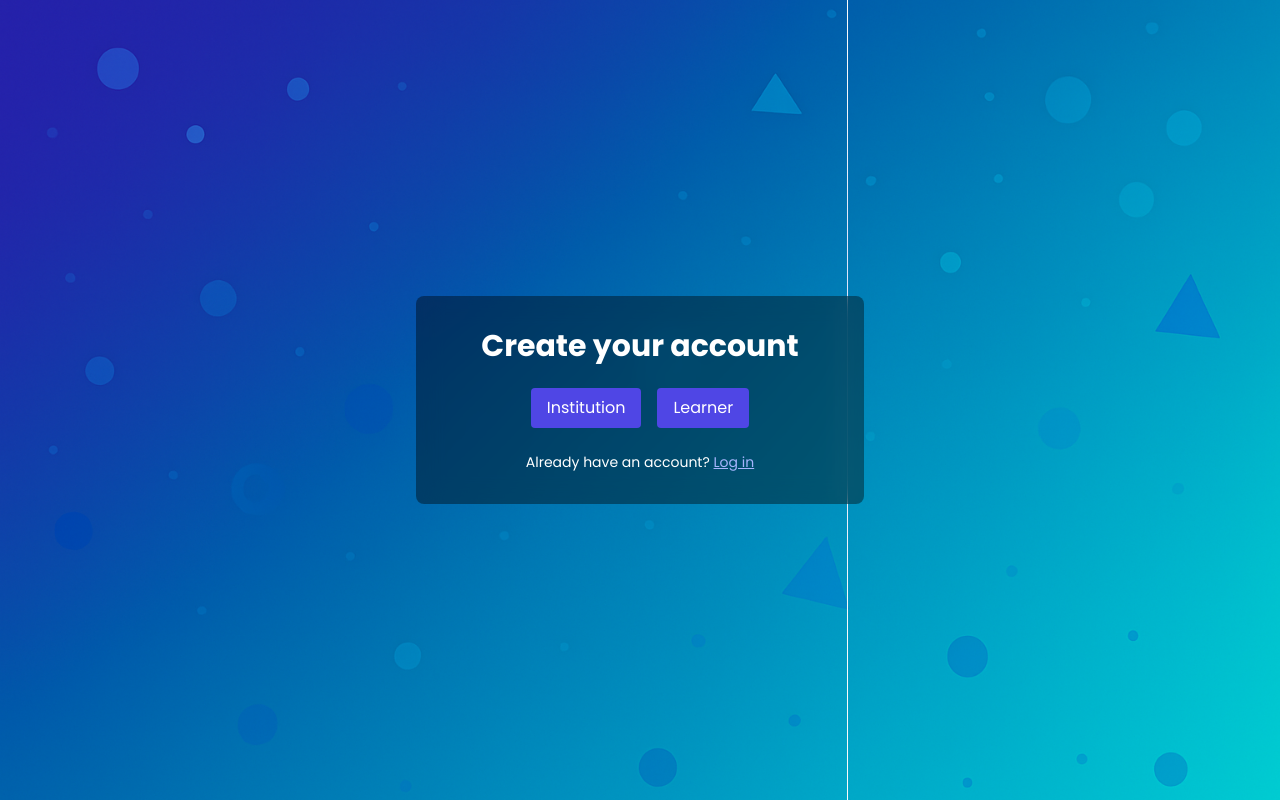
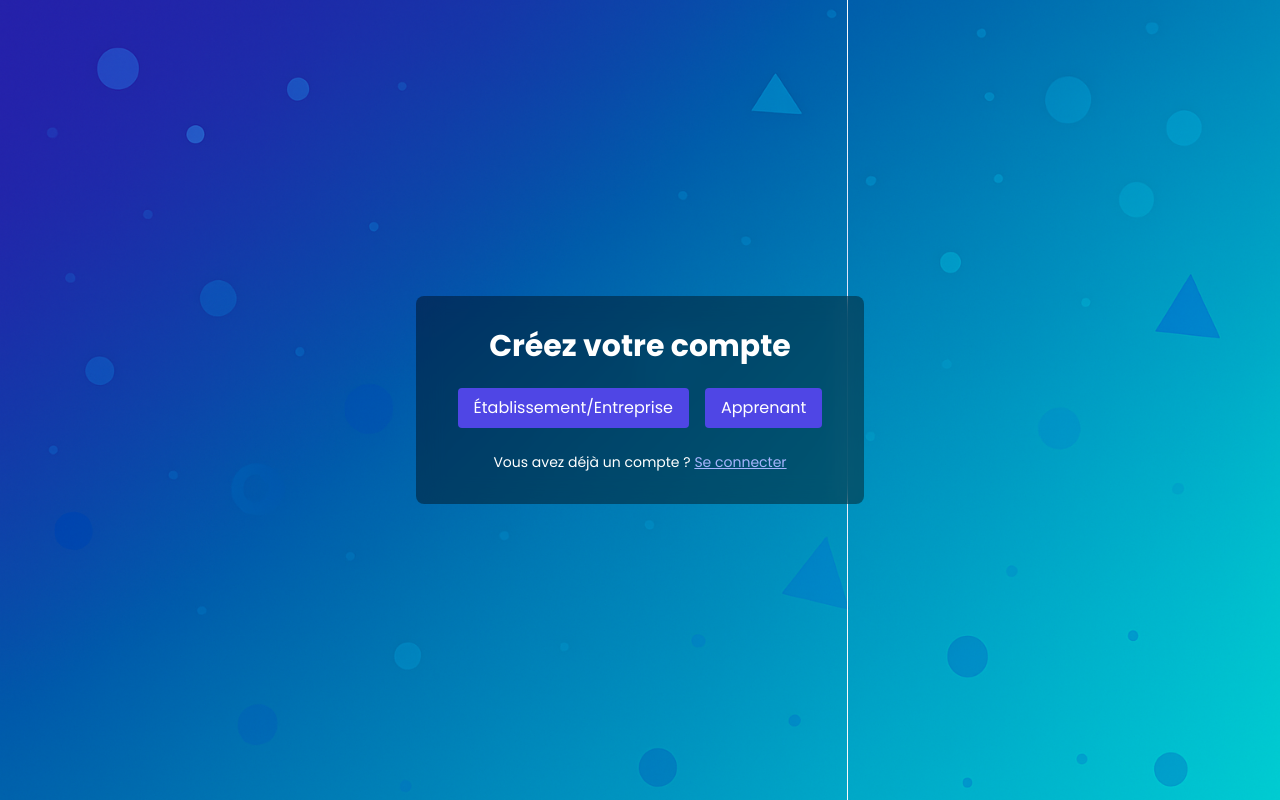
Before and after one commit to azarqane/amanet, a Next.js app in the folder apps/frontend/: page /signup in a window 1280 px wide. Built offline with nearby package versions, Linux system fonts and the light colour scheme.

Commit message:
feat(frontend): localize signup page

```diff
--- a/apps/frontend/src/locales/ar/translation.json
+++ b/apps/frontend/src/locales/ar/translation.json
@@ -133,7 +133,13 @@
     "email": "البريد الإلكتروني",
     "password": "كلمة المرور",
     "register": "إنشاء حساب",
-    "login": "تسجيل الدخول"
+    "login": "تسجيل الدخول",
+    "createAccountTitle": "أنشئ حسابك",
+    "signUpAs": "سجّل كـ{{role}}",
+    "institutionName": "اسم المؤسسة",
+    "name": "الاسم",
+    "back": "رجوع",
+    "alreadyAccount": "لديك حساب بالفعل؟"
   },
   "footer": {
     "legal": {
--- a/apps/frontend/src/locales/en/translation.json
+++ b/apps/frontend/src/locales/en/translation.json
@@ -133,7 +133,13 @@
     "email": "Email",
     "password": "Password",
     "register": "Create an account",
-    "login": "Log in"
+    "login": "Log in",
+    "createAccountTitle": "Create your account",
+    "signUpAs": "Sign up as {{role}}",
+    "institutionName": "Institution name",
+    "name": "Name",
+    "back": "Back",
+    "alreadyAccount": "Already have an account?"
   },
   "footer": {
     "legal": {
--- a/apps/frontend/src/locales/fr/translation.json
+++ b/apps/frontend/src/locales/fr/translation.json
@@ -133,7 +133,13 @@
     "email": "Email",
     "password": "Mot de passe",
     "register": "Créer un compte",
-    "login": "Se connecter"
+    "login": "Se connecter",
+    "createAccountTitle": "Créez votre compte",
+    "signUpAs": "Inscrivez-vous en tant que {{role}}",
+    "institutionName": "Nom de l'établissement",
+    "name": "Nom",
+    "back": "Retour",
+    "alreadyAccount": "Vous avez déjà un compte ?"
   },
   "footer": {
     "legal": {
--- a/apps/frontend/src/pages/signup.tsx
+++ b/apps/frontend/src/pages/signup.tsx
@@ -2,21 +2,23 @@ import { useState } from 'react';
 import Head from 'next/head';
 import Link from 'next/link';
 import AppLayout from '../components/AppLayout';
+import { useTranslation } from 'react-i18next';
 
 export default function Signup() {
   const [role, setRole] = useState<'institution' | 'learner' | null>(null);
   const [step, setStep] = useState(1);
+  const { t } = useTranslation();
 
   return (
     <AppLayout>
       <div className="min-h-screen flex items-center justify-center py-12 px-4">
         <Head>
-          <title>Sign Up</title>
+          <title>{t('auth.createAccountTitle')}</title>
         </Head>
         <div className="max-w-md w-full space-y-6 bg-black/40 p-8 rounded-lg backdrop-blur-md">
           {step === 1 && (
             <div className="space-y-6 text-center">
-              <h1 className="text-3xl font-bold">Create your account</h1>
+              <h1 className="text-3xl font-bold">{t('auth.createAccountTitle')}</h1>
               <div className="flex justify-center space-x-4 rtl:space-x-reverse">
                 <button
                   className="bg-indigo-600 hover:bg-indigo-700 px-4 py-2 rounded"
@@ -25,7 +27,7 @@ export default function Signup() {
                     setStep(2);
                   }}
                 >
-                  Institution
+                  {t('auth.institution')}
                 </button>
                 <button
                   className="bg-indigo-600 hover:bg-indigo-700 px-4 py-2 rounded"
@@ -34,13 +36,13 @@ export default function Signup() {
                     setStep(2);
                   }}
                 >
-                  Learner
+                  {t('auth.learner')}
                 </button>
               </div>
               <p className="text-sm">
-                Already have an account?{' '}
+                {t('auth.alreadyAccount')} {' '}
                 <Link href="/login" className="underline text-indigo-300">
-                  Log in
+                  {t('auth.login')}
                 </Link>
               </p>
             </div>
@@ -49,47 +51,49 @@ export default function Signup() {
           {step === 2 && role && (
             <form className="space-y-4">
               <h1 className="text-2xl font-semibold text-center">
-                Sign up as {role === 'institution' ? 'Institution' : 'Learner'}
+                {t('auth.signUpAs', {
+                  role: role === 'institution' ? t('auth.institution') : t('auth.learner'),
+                })}
               </h1>
               {role === 'institution' && (
                 <input
                   type="text"
-                  placeholder="Institution name"
+                  placeholder={t('auth.institutionName')}
                   className="w-full px-3 py-2 rounded text-gray-900"
                 />
               )}
               <input
                 type="text"
-                placeholder="Name"
+                placeholder={t('auth.name')}
                 className="w-full px-3 py-2 rounded text-gray-900"
               />
               <input
                 type="email"
-                placeholder="Email"
+                placeholder={t('auth.email')}
                 className="w-full px-3 py-2 rounded text-gray-900"
               />
               <input
                 type="password"
-                placeholder="Password"
+                placeholder={t('auth.password')}
                 className="w-full px-3 py-2 rounded text-gray-900"
               />
               <button
                 type="submit"
                 className="w-full bg-indigo-600 hover:bg-indigo-700 text-white px-4 py-2 rounded"
               >
-                Create account
+                {t('auth.register')}
               </button>
               <button
                 type="button"
                 className="w-full text-sm underline text-indigo-200"
                 onClick={() => setStep(1)}
               >
-                Back
+                {t('auth.back')}
               </button>
               <p className="text-sm text-center">
-                Already have an account?{' '}
+                {t('auth.alreadyAccount')} {' '}
                 <Link href="/login" className="underline text-indigo-300">
-                  Log in
+                  {t('auth.login')}
                 </Link>
               </p>
             </form>
```
